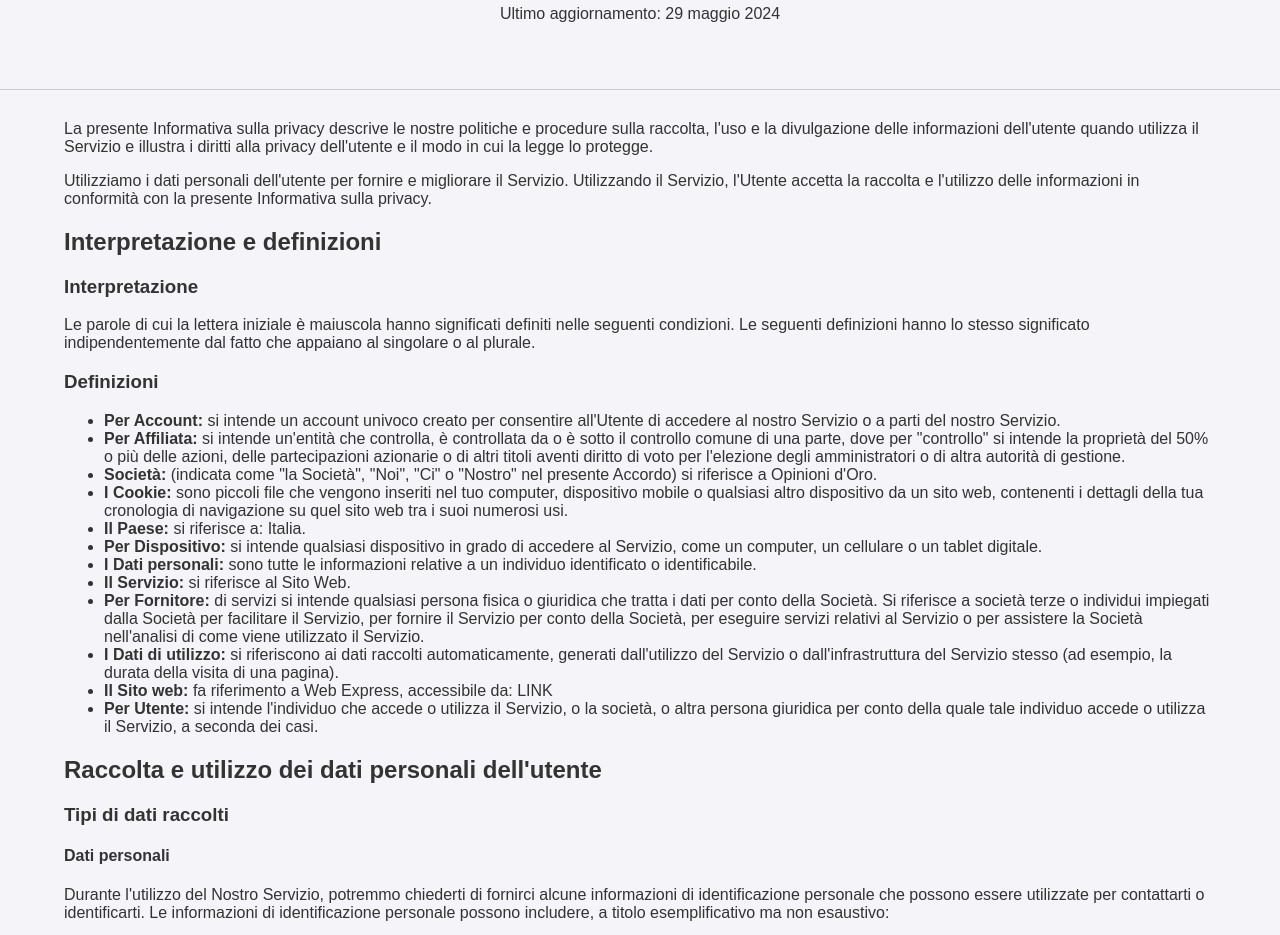
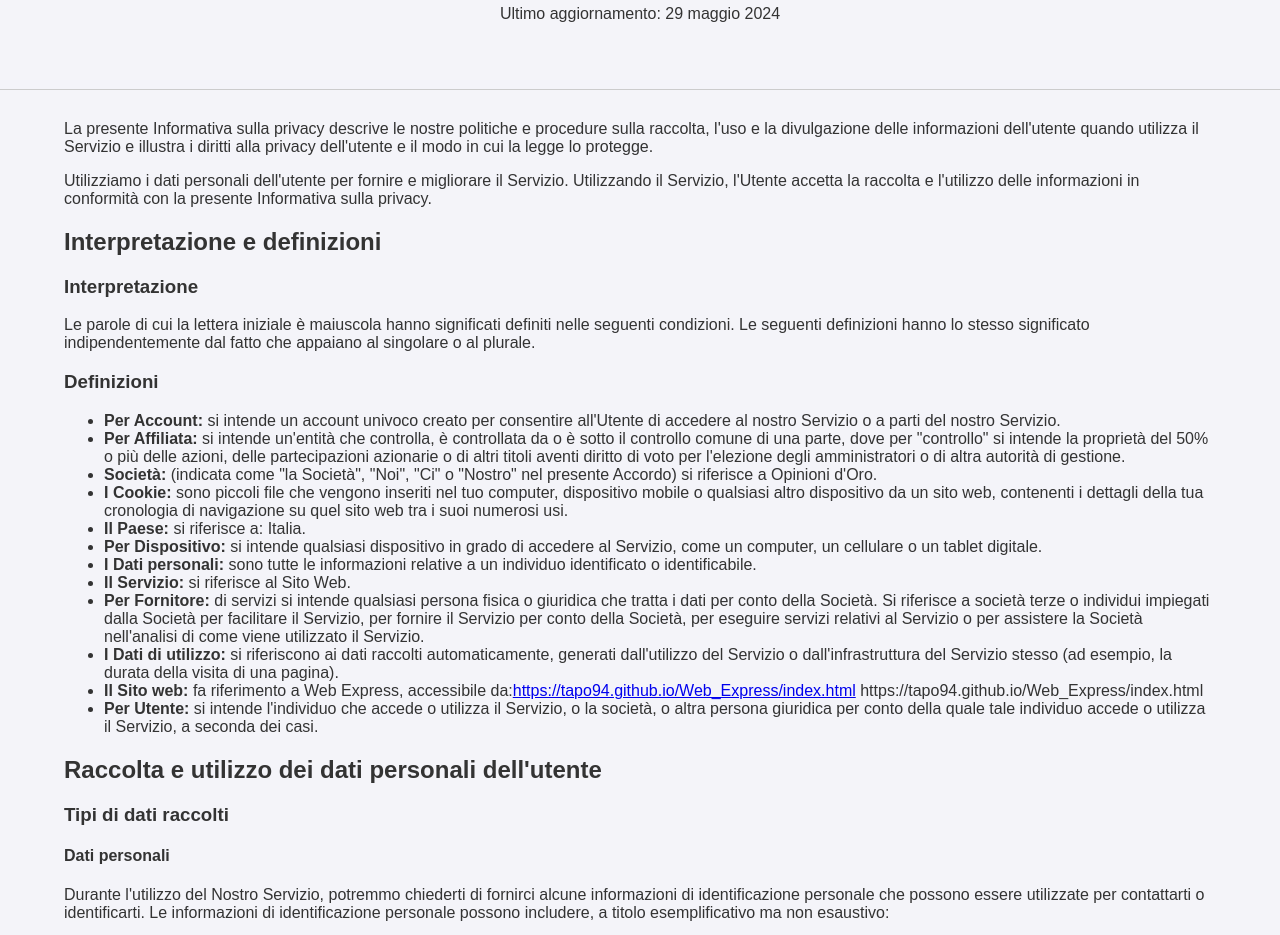
Before and after one commit to tapo94/Web_Express, a plain HTML site: page Privacy.html in a window 1280 px wide. Shown: the part 139-1074 px from the top of the page. Drawn offline with Linux system fonts and the light colour scheme.

Commit message:
Update Privacy.html

```diff
--- a/Privacy.html
+++ b/Privacy.html
@@ -156,7 +156,7 @@
                 <li><strong>Il Servizio:</strong> si riferisce al Sito Web.</li>
                 <li><strong>Per Fornitore:</strong> di servizi si intende qualsiasi persona fisica o giuridica che tratta i dati per conto della Società. Si riferisce a società terze o individui impiegati dalla Società per facilitare il Servizio, per fornire il Servizio per conto della Società, per eseguire servizi relativi al Servizio o per assistere la Società nell'analisi di come viene utilizzato il Servizio.</li>
                 <li><strong>I Dati di utilizzo:</strong> si riferiscono ai dati raccolti automaticamente, generati dall'utilizzo del Servizio o dall'infrastruttura del Servizio stesso (ad esempio, la durata della visita di una pagina).</li>
-                <li><strong>Il Sito web:</strong> fa riferimento a Web Express, accessibile da: LINK  </li>
+                <li><strong>Il Sito web:</strong> fa riferimento a Web Express, accessibile da:<a href="https://tapo94.github.io/Web_Express/index.html" class="contact-link">https://tapo94.github.io/Web_Express/index.html</a> https://tapo94.github.io/Web_Express/index.html</li>
                 <li><strong>Per Utente:</strong> si intende l'individuo che accede o utilizza il Servizio, o la società, o altra persona giuridica per conto della quale tale individuo accede o utilizza il Servizio, a seconda dei casi.</li>
             </ul>
             <h2>Raccolta e utilizzo dei dati personali dell'utente</h2>
```
